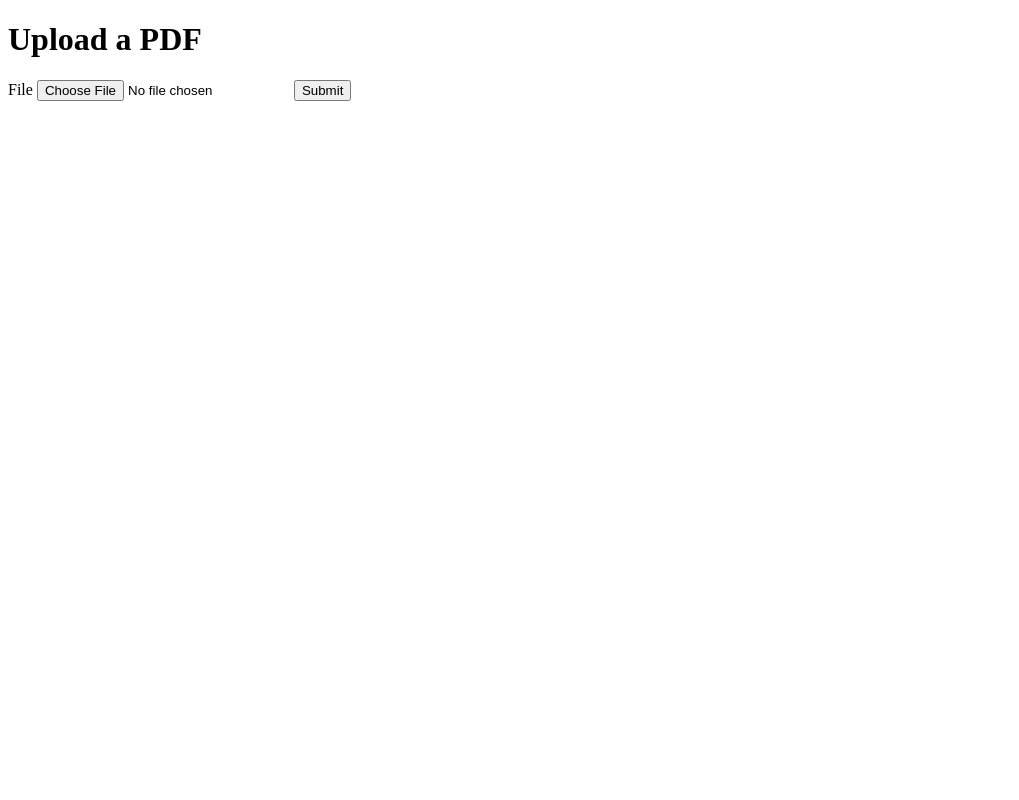
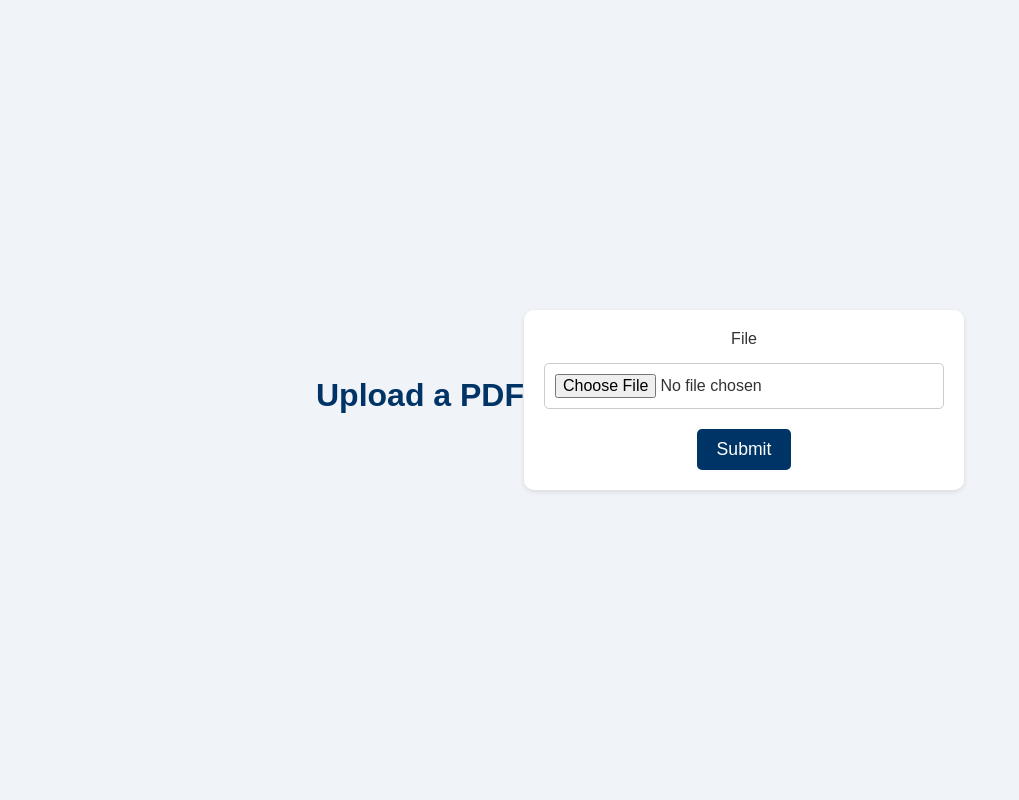
Before and after one commit to ramatoulaye02/ComicMyNotes, a Python web app: template templates/pdf.html in a window 1280 px wide. Shown: the whole page, without its empty margins (0-1019 px from the left). Run offline with Jinja, Linux system fonts and the light colour scheme; the template is opened without the code that fills it, so the values that code supplies are empty, except form fields; form fields are guessed from the names that the template uses.

Commit message:
modifs frontend

```diff
--- a/app.py
+++ b/app.py
@@ -4,7 +4,7 @@ from wtforms import FileField, SubmitField
 from wtforms.validators import InputRequired, ValidationError
 from werkzeug.utils import secure_filename
 import os
-from datetime import datetime
+import extraction
 
 # Flask app setup
 app = Flask(__name__)
@@ -44,7 +44,6 @@ def pdf_upload():
     form = UploadFileForm()
     if form.validate_on_submit():
         file = form.file.data  # Get uploaded file
-        print("Form submitted successfully!")  # Debugging
 
         # Secure filename and add timestamp to prevent overwrites
         filename = f"{secure_filename("uploadedPDF.pdf")}"
--- /dev/null
+++ b/static/css/pdf.css
@@ -0,0 +1,65 @@
+/* General page styling */
+body {
+    font-family: Arial, sans-serif;
+    background-color: #f0f4f8; /* Soft background color */
+    color: #333; /* Text color */
+    margin: 0;
+    padding: 0;
+    display: flex;
+    justify-content: center;
+    align-items: center;
+    height: 100vh;
+}
+
+h1 {
+    font-size: 2rem;
+    color: #003366; /* Deep blue color */
+    text-align: center;
+    margin-bottom: 30px;
+}
+
+/* Form container */
+form {
+    background-color: white;
+    padding: 20px;
+    border-radius: 10px;
+    box-shadow: 0 2px 5px rgba(0, 0, 0, 0.1);
+    max-width: 400px;
+    width: 100%;
+    text-align: center;
+}
+
+/* Input styling */
+input[type="file"] {
+    font-size: 1rem;
+    padding: 10px;
+    margin-top: 15px;
+    border: 1px solid #ccc;
+    border-radius: 5px;
+    width: 100%;
+    box-sizing: border-box;
+}
+
+input[type="file"]:hover {
+    border-color: #003366;
+}
+
+/* Submit button styling */
+input[type="submit"] {
+    background-color: #003366; /* Matching blue */
+    color: white;
+    font-size: 1.1rem;
+    padding: 10px 20px;
+    border: none;
+    border-radius: 5px;
+    cursor: pointer;
+    margin-top: 20px;
+}
+
+input[type="submit"]:hover {
+    background-color: #005f8a; /* Slightly darker blue */
+}
+
+input[type="submit"]:active {
+    background-color: #002f49; /* Darker blue when pressed */
+}
--- a/templates/pdf.html
+++ b/templates/pdf.html
@@ -1,6 +1,7 @@
 <!DOCTYPE html>
 <html lang="en">
 <head>
+    <link rel="stylesheet" type="text/css" href="{{ url_for('static', filename='css/pdf.css') }}">
     <meta charset="UTF-8">
     <meta http-equiv="X-UA-Compatible" content="IE=edge">
     <meta name="viewport" content="width=device-width, initial-scale=1.0">
```
